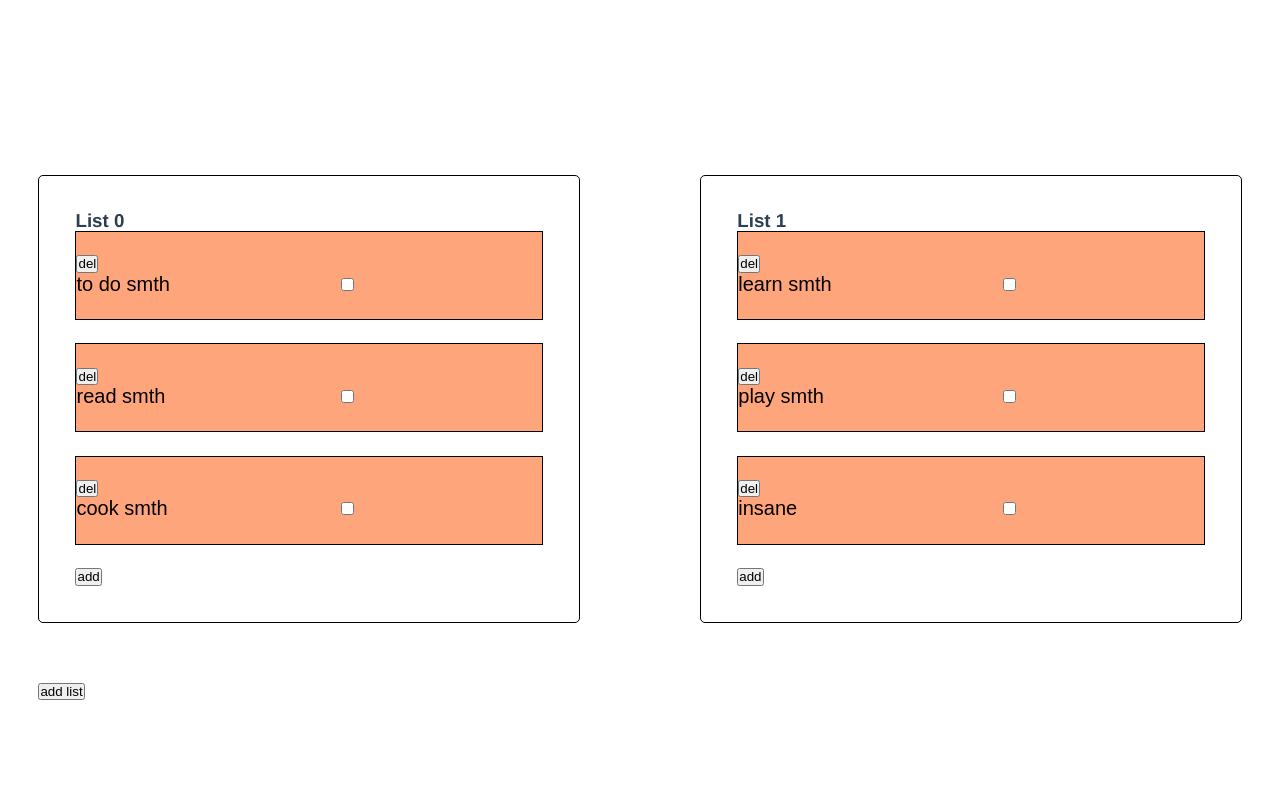
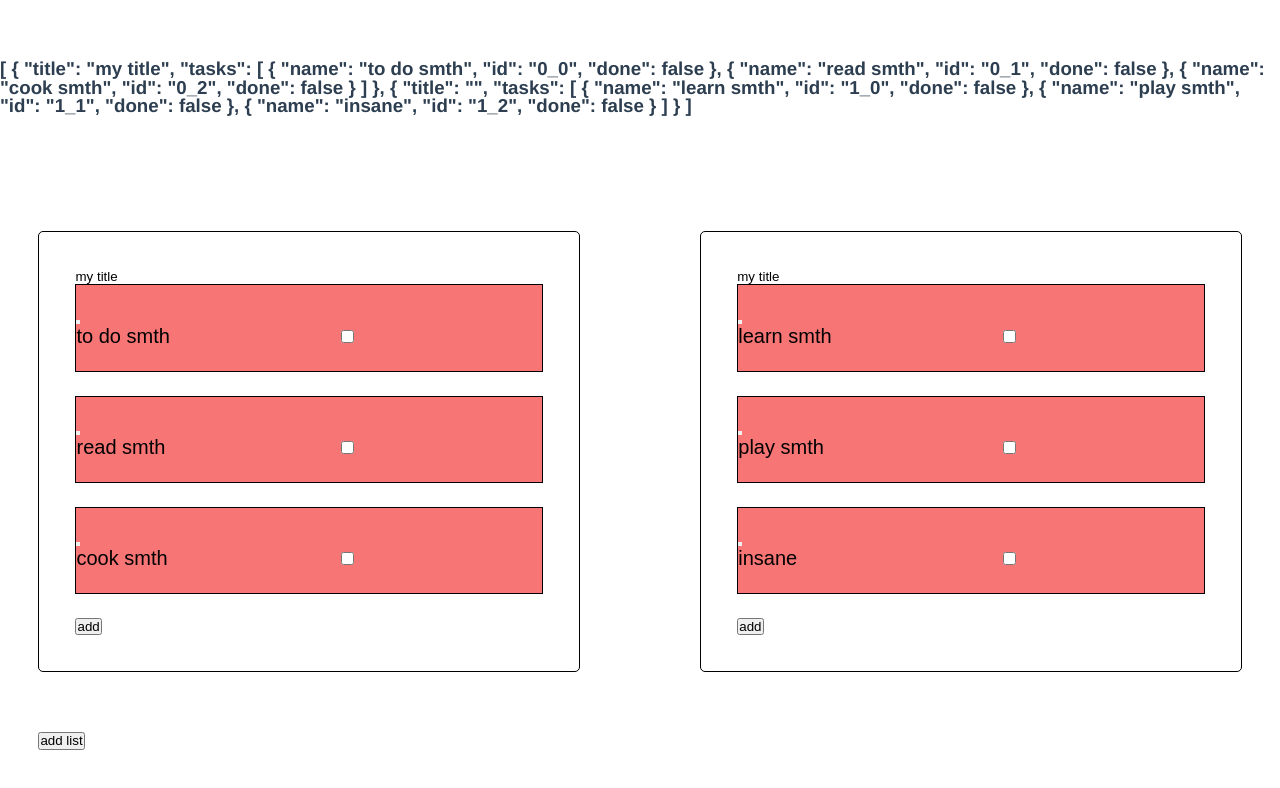
Before and after one commit to juicyvveb/todo_list, a Vue app: page / in a window 1280 px wide. Shown: the top 788 px of the page. Built offline with nearby package versions, Linux system fonts and the light colour scheme.

Commit message:
title interactive

```diff
--- a/src/App.vue
+++ b/src/App.vue
@@ -1,13 +1,13 @@
 <template>
   <link href="https://cdn.jsdelivr.net/npm/bootstrap@5.2.2/dist/css/bootstrap.min.css" rel="stylesheet" integrity="sha384-Zenh87qX5JnK2Jl0vWa8Ck2rdkQ2Bzep5IDxbcnCeuOxjzrPF/et3URy9Bv1WTRi" crossorigin="anonymous">
-
+  <h3>{{list}}</h3>
 
   <header class="wrapper"></header>
   <main class="wrapper">
     <TransitionGroup tag="ul" class="container" name="list">
       <List v-for="(elem, i) in list" :key="i" :items="elem" :index="i" />
     </TransitionGroup>
-    <Button />
+    <Button/>
   </main>
   <footer></footer>
 
--- a/src/assets/vuex/store.js
+++ b/src/assets/vuex/store.js
@@ -6,9 +6,11 @@ const store = createStore({
   state() {
     return {
       list: JSON.parse(localStorage.getItem('list')) || [{
+          title: 'my title',
           tasks: ['to do smth', 'read smth', 'cook smth'],
         },
         {
+          title: '',
           tasks: ['learn smth', 'play smth', 'insane'],
         }
       ],
@@ -16,30 +18,45 @@ const store = createStore({
   },
   getters: {
     list(st) {
+      // return st.list
+      //   .map(el => el.tasks)
+      //   .map((el, k) => el.map((el, i) => {
+      //     return {
+      //       name: el.name ? el.name.trim() : el.trim(),
+      //       id: `${k}_${i}`,
+      //       done: el.done || false
+      //     }
+      //   }))
+      function createTasks(arr,i){
+        return arr
+        .map((el, k) => {
+              return {
+                name: el.name ? el.name.trim() : el.trim(),
+                id: `${i}_${k}`,
+                done: el.done || false
+              }
+            })
+      }
       return st.list
-        .map(el => el.tasks)
-        .map((el, k) => el.map((el, i) => {
-          return {
-            name: el.name ? el.name.trim() : el.trim(),
-            id: `${k}_${i}`,
-            done: el.done || false
-          }
-        }))
+      .map((el,i) => {
+        return {
+          title: el.title,
+          tasks: createTasks(el.tasks, i)
+        }
+      });
     },
   },
   mutations: {
     updateList(state, { arr, i }) {
       if (state.list[i]) {
-        state.list[i].tasks = arr;
+        state.list[i] = arr;
         if (!state.list[i].tasks.length) {
           state.list.splice(i, 1);
         }
         localStorage.setItem('list', JSON.stringify(state.list));
         return
       }
-      state.list[i] = {
-        tasks: arr
-      }
+      state.list[i] = arr
       localStorage.setItem('list', JSON.stringify(state.list));
     },
     addItem(state, {
@@ -51,8 +68,8 @@ const store = createStore({
     },
   },
   actions: {
-    change({ commit}, {arr,i }) {
-      arr = arr.map(el => {return {name: el.name, done: el.done}});
+    change({ commit}, {arr, i}) {
+      arr.tasks = arr.tasks.map(el => {return {name: el.name, done: el.done}});
       commit('updateList', { arr, i});
     },
     add({commit}, payload) {
--- a/src/components/ButtonAdd.vue
+++ b/src/components/ButtonAdd.vue
@@ -18,7 +18,7 @@ export default {
     ...mapActions(["change"]),
     addList(){
       const i = this.createdIndex;
-      this.change({arr: [{name: 'first task'}], i})
+      this.change({arr: {title:'title', tasks: [{name: "some name"}]}, i})
     }
   }
 }
--- a/src/components/Item.vue
+++ b/src/components/Item.vue
@@ -1,6 +1,8 @@
 <template>
   <div :class="{ 'list-item': true, 'done': element.done }" :key="element">
-    <button @click="delItem(element)" class="btn btn-danger">del</button>
+    <button @click="delItem(element)" class="list-item--button list-item--button__del">
+      <span></span>
+    </button>
     <form
       class="list-item--form form"
       action="#"
@@ -48,7 +50,7 @@ export default {
   padding: 5% 3% 5% 0;
   border: 1px solid black;
   margin-bottom: 5%;
-  background: rgba(255, 110, 43, 0.616);
+  background: rgba(245, 77, 77, 0.774);
   &--name {
     background: inherit;
     border: none;
--- a/src/components/List.vue
+++ b/src/components/List.vue
@@ -1,22 +1,19 @@
 <template>
   <div class="container-item">
-    <h3 class="title">List {{ index }}</h3>
+    <form class="form container-item--title" action="#">
+      <input type="text" v-model="title" :class="{ 'list-item--name': true }" />
+    </form>
     <draggable
-      v-model="myArray"
+      v-model="tasks"
       @start="drag = true"
       @end="drag = false"
       item-key="id"
       group="people"
       class="list-group"
-      :component-data="{
-        tag: 'ul',
-        type: 'transition-group',
-        name: !drag ? 'list' : null,
-      }"
     >
       <template #item="{ element }">
         <Item
-          :index="myArray.indexOf(element)"
+          :index="tasks.indexOf(element)"
           :el="element"
           @edit="editName"
           @del="delItem"
@@ -35,12 +32,11 @@ import validate from "../assets/js/validate";
 import Item from "./Item.vue";
 import draggable from "vuedraggable";
 import { mapActions } from "vuex";
-// import ButtonAdd from './ButtonAdd.vue';
 
 export default {
   props: ["index"],
   data() {
-    return {}
+    return {};
   },
   components: {
     draggable,
@@ -56,6 +52,25 @@ export default {
         this.change({ arr, i });
       },
     },
+    tasks: {
+      get() {
+        return this.myArray.tasks;
+      },
+      set(arr) {
+        const i = this.index;
+        this.myArray.tasks = arr;
+        this.change({ arr: this.myArray, i });
+      },
+    },
+    title: {
+      get() {
+        return this.myArray.title || "my title";
+      },
+      set(val) {
+        this.myArray.title = val;
+        this.change({ arr: this.myArray, i: this.index });
+      },
+    },
   },
   methods: {
     ...mapActions(["change"]),
@@ -65,18 +80,17 @@ export default {
       this.$store.dispatch("add", { val, i });
     },
     delItem(el) {
-      let arr = this.myArray,
+      let arr = this.tasks,
         index = arr.indexOf(el),
         i = this.index;
       arr.splice(index, 1);
-      this.change({ arr, i });
+      this.change({ arr: this.myArray, i });
     },
     editName(e, el) {
       return validate(e, el.name).then(
         () => {
-          let arr = this.myArray,
-            i = this.index;
-          this.change({ arr, i });
+          let i = this.index;
+          this.change({ arr: this.myArray, i });
           const input = e.target.querySelector("input");
           if (input) {
             input.blur();
@@ -89,9 +103,9 @@ export default {
       );
     },
     compliting(done, i) {
-      done, i
-      this.myArray[i].done = done;
-      this.change({ arr: this.myArray, i: this.index });
+      done, i;
+      this.tasks.done = done;
+      this.change({ arr: this.tasks, i: this.index });
     },
   },
 };
@@ -106,6 +120,14 @@ export default {
   padding: 3%;
   margin-bottom: 5%;
   width: 45%;
+  &--title {
+    input {
+      background: 0;
+      border: none;
+      max-width: 100%;
+      outline: none;
+    }
+  }
   .list-group {
     height: 100%;
   }
```
